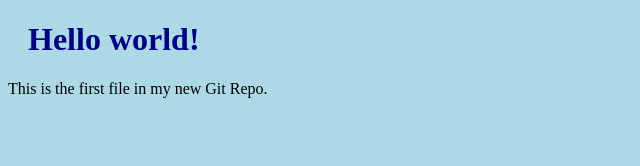
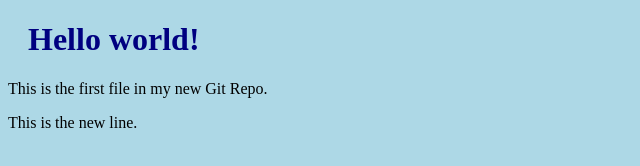
Before and after one commit to pardhavenkat/hello-world, a plain HTML site: page inde.html in a window 1280 px wide. Shown: the whole page, without its empty margins (0-640 px from the left). Drawn offline with Linux system fonts and the light colour scheme.

Commit message:
updated inde.html with the new line

```diff
--- a/inde.html
+++ b/inde.html
@@ -8,6 +8,7 @@
 
 <h1>Hello world!</h1>
 <p>This is the first file in my new Git Repo.</p>
+<p>This is the new line.</p>
 
 </body>
 </html>
```
